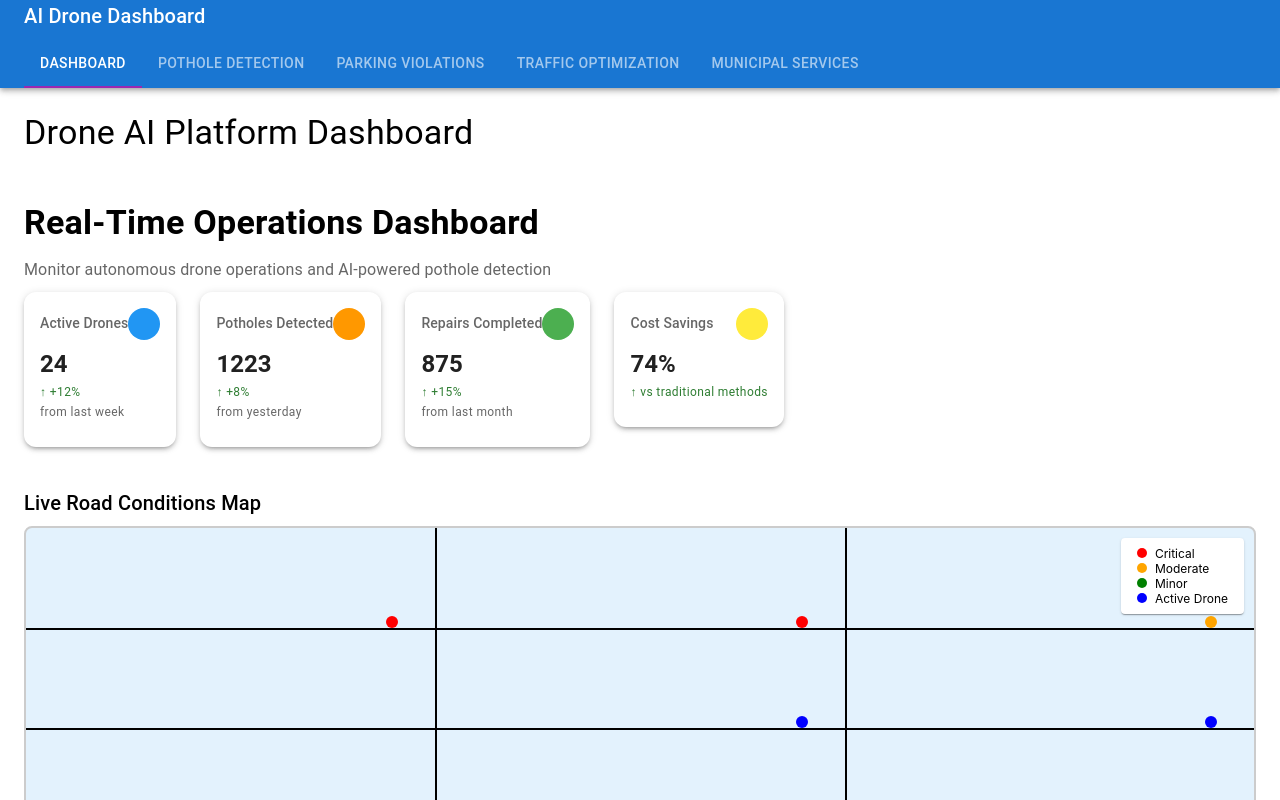
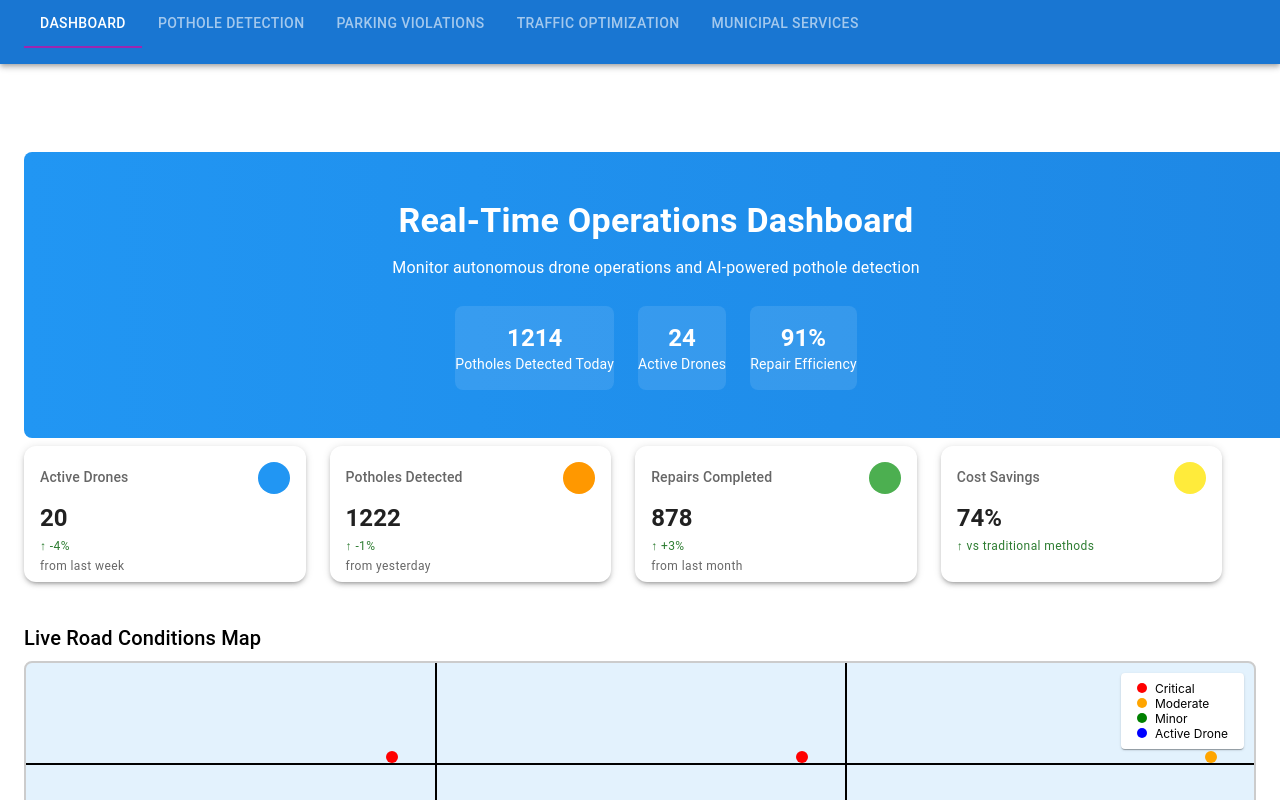
Before and after one commit to Dharini-IBM/Aerolens, a React (Create React App) app: page /dashboard in a window 1280 px wide. Shown: the top 800 px of the page. Built offline with nearby package versions, Linux system fonts and the light colour scheme; some icons are missing; what axios-mock-adapter would draw is missing.

Commit message:
dashboard

```diff
--- a/src/components/DashboardLayout.js
+++ b/src/components/DashboardLayout.js
@@ -28,6 +28,7 @@ const pages = [
   { label: 'Traffic Optimization', path: '/traffic' },
   { label: 'Municipal Services', path: '/maintenance' }
 ];
+
 
 const stats = [
   {
@@ -144,6 +145,27 @@ const DashboardLayout = ({ children }) => {
   const navigate = useNavigate();
   const location = useLocation();
   const [tabIndex, setTabIndex] = useState(0);
+const [liveStats, setLiveStats] = useState(stats);
+
+  useEffect(() => {
+  const interval = setInterval(() => {
+    setLiveStats(prev =>
+      prev.map(stat => {
+        if (typeof stat.value === 'number') {
+          const change = Math.floor(Math.random() * 10 - 5); // -5 to +4
+          return {
+            ...stat,
+            value: Math.max(0, stat.value + change),
+            trend: `${change >= 0 ? '+' : ''}${change}%`
+          };
+        }
+        return stat; // skip strings like '74%'
+      })
+    );
+  }, 5000); // every 5s
+
+  return () => clearInterval(interval);
+}, []);
 
   useEffect(() => {
     const currentPage = pages.findIndex(p => location.pathname.startsWith(p.path));
@@ -161,9 +183,7 @@ const DashboardLayout = ({ children }) => {
     <Box>
       <AppBar position="static">
         <Toolbar sx={{ flexDirection: 'column', alignItems: 'flex-start' }}>
-          <Typography variant="h6" sx={{ flexGrow: 1, mb: 1 }}>
-            AI Drone Dashboard
-          </Typography>
+
           <Tabs
             value={tabIndex}
             onChange={handleChange}
@@ -175,6 +195,8 @@ const DashboardLayout = ({ children }) => {
               <Tab key={index} label={page.label} />
             ))}
           </Tabs>
+
+
         </Toolbar>
       </AppBar>
        <Box p={3}>{children}</Box>
@@ -182,17 +204,75 @@ const DashboardLayout = ({ children }) => {
       {/* Show dashboard content only on the Dashboard tab */}
       {tabIndex === 0 && (
         <Box p={3}>
-          <Typography variant="h4" fontWeight="bold" gutterBottom>
-            Real-Time Operations Dashboard
-          </Typography>
-          <Typography variant="subtitle1" color="textSecondary" gutterBottom>
-            Monitor autonomous drone operations and AI-powered pothole detection
-          </Typography>
+          <Box
+  sx={{
+    width: '100%',
+    background: 'linear-gradient(90deg, #2196f3, #1e88e5)',
+    color: 'white',
+    textAlign: 'center',
+    py: 6,
+    px: 2,
+    mt: 2,
+    borderRadius: 2
+  }}
+>
+  <Typography variant="h4" fontWeight="bold" gutterBottom>
+    Real-Time Operations Dashboard
+  </Typography>
+  <Typography variant="subtitle1" gutterBottom>
+    Monitor autonomous drone operations and AI-powered pothole detection
+  </Typography>
+
+  <Grid
+    container
+    spacing={3}
+    justifyContent="center"
+    sx={{ mt: 3 }}
+  >
+    <Grid item xs={12} sm={6} md={4} lg={2.5}>
+      <Box
+        sx={{
+          backgroundColor: 'rgba(255, 255, 255, 0.1)',
+          borderRadius: 2,
+          py: 2,
+        }}
+      >
+        <Typography variant="h5" fontWeight="bold">1214</Typography>
+        <Typography variant="body2">Potholes Detected Today</Typography>
+      </Box>
+    </Grid>
+    <Grid item xs={12} sm={6} md={4} lg={2.5}>
+      <Box
+        sx={{
+          backgroundColor: 'rgba(255, 255, 255, 0.1)',
+          borderRadius: 2,
+          py: 2,
+        }}
+      >
+        <Typography variant="h5" fontWeight="bold">24</Typography>
+        <Typography variant="body2">Active Drones</Typography>
+      </Box>
+    </Grid>
+    <Grid item xs={12} sm={6} md={4} lg={2.5}>
+      <Box
+        sx={{
+          backgroundColor: 'rgba(255, 255, 255, 0.1)',
+          borderRadius: 2,
+          py: 2,
+        }}
+      >
+        <Typography variant="h5" fontWeight="bold">91%</Typography>
+        <Typography variant="body2">Repair Efficiency</Typography>
+      </Box>
+    </Grid>
+  </Grid>
+</Box>
+
 
           <Grid container spacing={3} mt={1}>
-            {stats.map((stat, index) => (
+            {liveStats.map((stat, index) => (
               <Grid item xs={12} sm={6} md={3} key={index}>
-                <Card elevation={3} sx={{ borderRadius: 3 }}>
+                <Card elevation={3} sx={{ borderRadius: 3 ,width:'22vw' ,height:'17vh'}}>
                   <CardContent>
                     <Box display="flex" justifyContent="space-between" alignItems="center" mb={1}>
                       <Typography variant="subtitle2" color="textSecondary">{stat.title}</Typography>
@@ -216,8 +296,8 @@ const DashboardLayout = ({ children }) => {
           <LiveMap />
 
           <Grid container spacing={3} mt={4}>
-            <Grid item xs={12} md={6}>
-              <Card elevation={3} sx={{ borderRadius: 3 }}>
+            <Grid item xs={12} md={6} lg={6}>
+              <Card elevation={3} sx={{ borderRadius: 3,width:'47vw' }}>
                 <CardContent>
                   <Typography variant="h6" fontWeight="bold" gutterBottom>
                     Recent Detections
@@ -229,8 +309,8 @@ const DashboardLayout = ({ children }) => {
               </Card>
             </Grid>
 
-            <Grid item xs={12} md={6}>
-              <Card elevation={3} sx={{ borderRadius: 3 }}>
+            <Grid item xs={12} md={6} lg={6}>
+              <Card elevation={3} sx={{ borderRadius: 3,width:'47vw' }}>
                 <CardContent>
                   <Typography variant="h6" fontWeight="bold" gutterBottom>
                     Detection Accuracy
--- a/src/pages/Dashboard.js
+++ b/src/pages/Dashboard.js
@@ -2,9 +2,7 @@ import React from 'react';
 import { Typography, Box } from '@mui/material';
 
 const Dashboard = () => (
-  <Box>
-    <Typography variant="h4">Drone AI Platform Dashboard</Typography>
-  </Box>
+  <></>
 );
 
 export default Dashboard;
```
